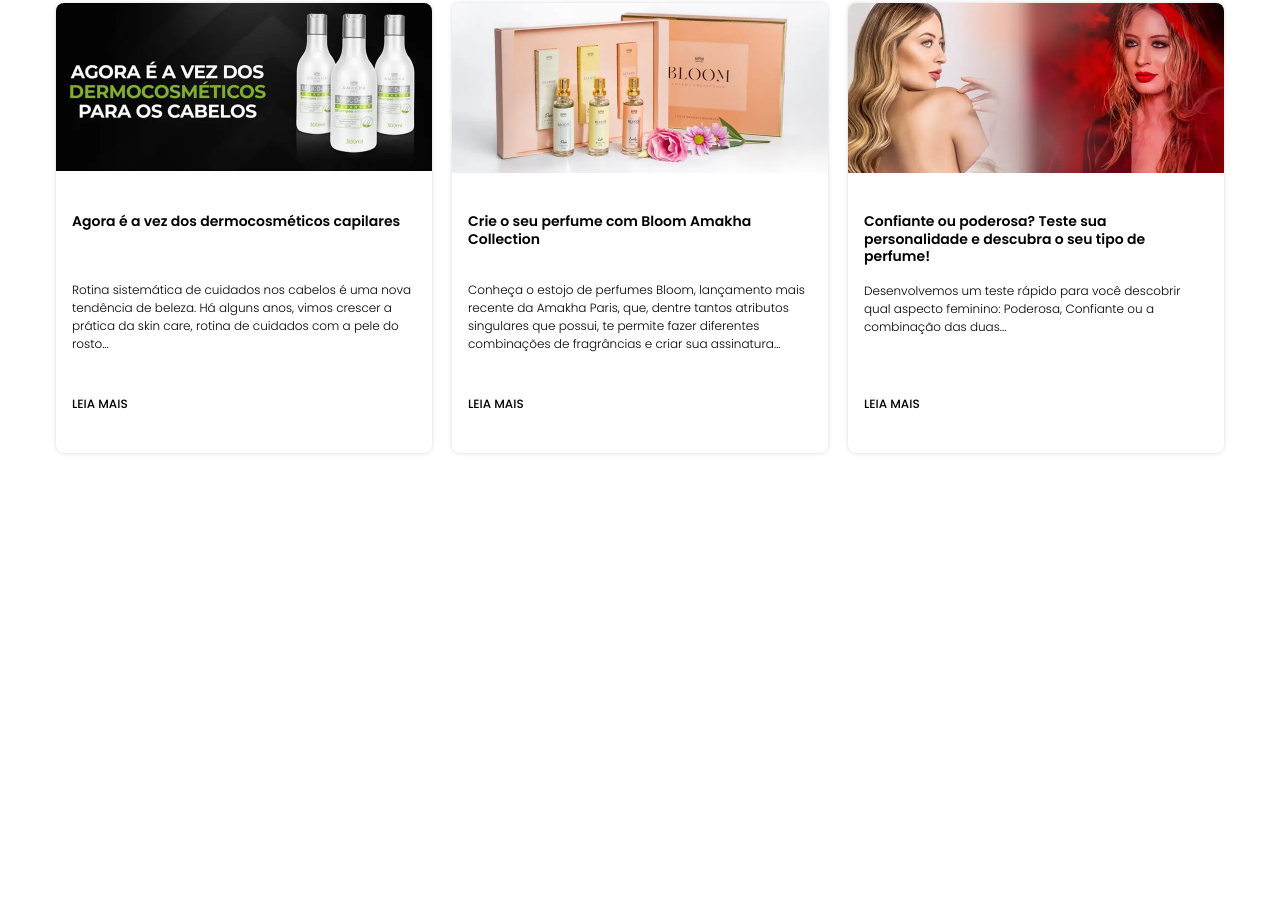
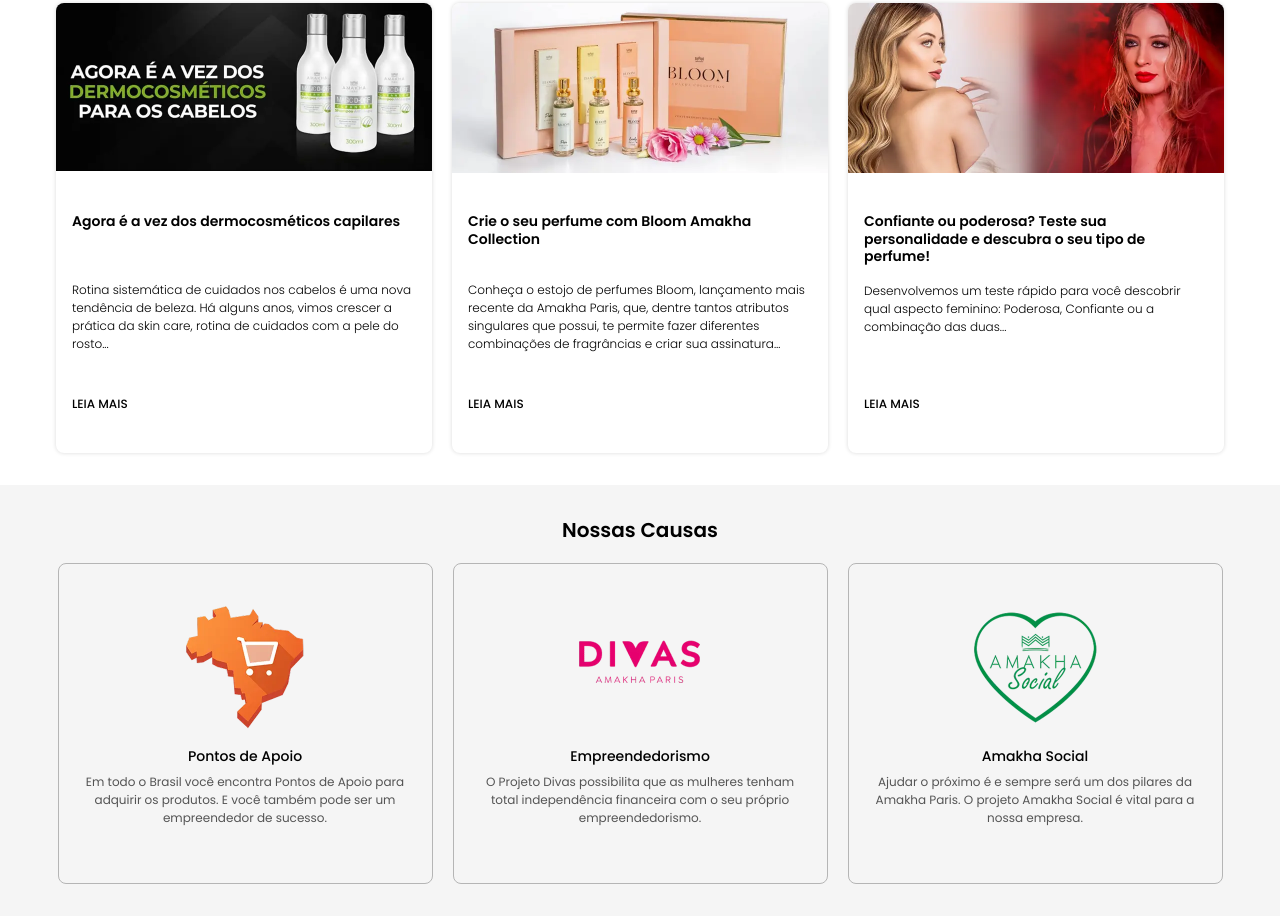
Before and after one commit to NvMeireles/wicomm-teste-pratico, a plain HTML site: page index.html in a window 1280 px wide. Shown: the part 4205-5121 px from the top of the page. Before the commit the page ends 4690 px from the top, so only its background shows below. Drawn offline with Linux system fonts and the light colour scheme.

Commit message:
feat: add Our Causes section with 3 blocks

```diff
--- /dev/null
+++ b/css/causes.css
@@ -0,0 +1,59 @@
+
+.causes {
+  background: var(--color-gray);
+}
+
+.causes__inner {
+  max-width: var(--container);
+  margin: 0 auto;
+  padding: 32px 54px;
+}
+
+.causes__inner .section__title {
+  line-height: 1.3;
+}
+
+.causes__list {
+  display: grid;
+  grid-template-columns: repeat(auto-fit, minmax(260px, 375px));
+  gap: 20px;
+  justify-content: center;
+}
+
+
+.cause-card {
+  display: flex;
+  flex-direction: column;
+  align-items: center;
+  gap: 8px;
+  min-height: 321px;
+  padding: 32px 20px;
+  border: 0.5px solid #b5b5b5;
+  border-radius: 8px;
+  text-align: center;
+}
+
+.cause-card__image {
+  width: 130px;
+  height: 143px;
+  object-fit: contain;
+}
+
+.cause-card__title {
+  font-size: 14px;
+  font-weight: 500;
+  line-height: 1.31;
+}
+
+.cause-card__text {
+  font-size: 12px;
+  font-weight: 400;
+  line-height: 1.5;
+  color: var(--color-dark-gray);
+}
+
+@media (max-width: 767px) {
+  .causes__inner {
+    padding: 24px 16px;
+  }
+}
--- a/index.html
+++ b/index.html
@@ -22,6 +22,7 @@
   <link rel="stylesheet" href="css/section.css">
   <link rel="stylesheet" href="css/banners.css">
   <link rel="stylesheet" href="css/blog.css">
+  <link rel="stylesheet" href="css/causes.css">
 
 </head>
 <body>
@@ -274,6 +275,29 @@
   </div>
 </section>
 
+<section class="causes" aria-labelledby="causes-title">
+  <div class="causes__inner">
+    <h2 class="section__title" id="causes-title">Nossas Causas</h2>
+
+    <ul class="causes__list">
+      <li class="cause-card">
+        <img class="cause-card__image" src="images/causes/pontos-de-apoio.webp" alt="Mapa do Brasil" width="130" height="143" loading="lazy" decoding="async">
+        <h3 class="cause-card__title">Pontos de Apoio</h3>
+        <p class="cause-card__text">Em todo o Brasil você encontra Pontos de Apoio para adquirir os produtos. E você também pode ser um empreendedor de sucesso.</p>
+      </li>
+      <li class="cause-card">
+        <img class="cause-card__image" src="images/causes/projeto-divas.webp" alt="Logo do Projeto Divas" width="130" height="143" loading="lazy" decoding="async">
+        <h3 class="cause-card__title">Empreendedorismo</h3>
+        <p class="cause-card__text">O Projeto Divas possibilita que as mulheres tenham total independência financeira com o seu próprio empreendedorismo.</p>
+      </li>
+      <li class="cause-card">
+        <img class="cause-card__image" src="images/causes/amakha-social.webp" alt="Coração dentro de um círculo, símbolo do Amakha Social" width="130" height="143" loading="lazy" decoding="async">
+        <h3 class="cause-card__title">Amakha Social</h3>
+        <p class="cause-card__text">Ajudar o próximo é e sempre será um dos pilares da Amakha Paris. O projeto Amakha Social é vital para a nossa empresa.</p>
+      </li>
+    </ul>
+  </div>
+</section>
 </main>
 
 <a class="whatsapp" href="https://wa.me/5511000000000" aria-label="Fale conosco no WhatsApp" target="_blank" rel="noopener">
```
Also changed, not shown: images/causes/amakha-social.webp (added), images/causes/pontos-de-apoio.webp (added), images/causes/projeto-divas.webp (added).
